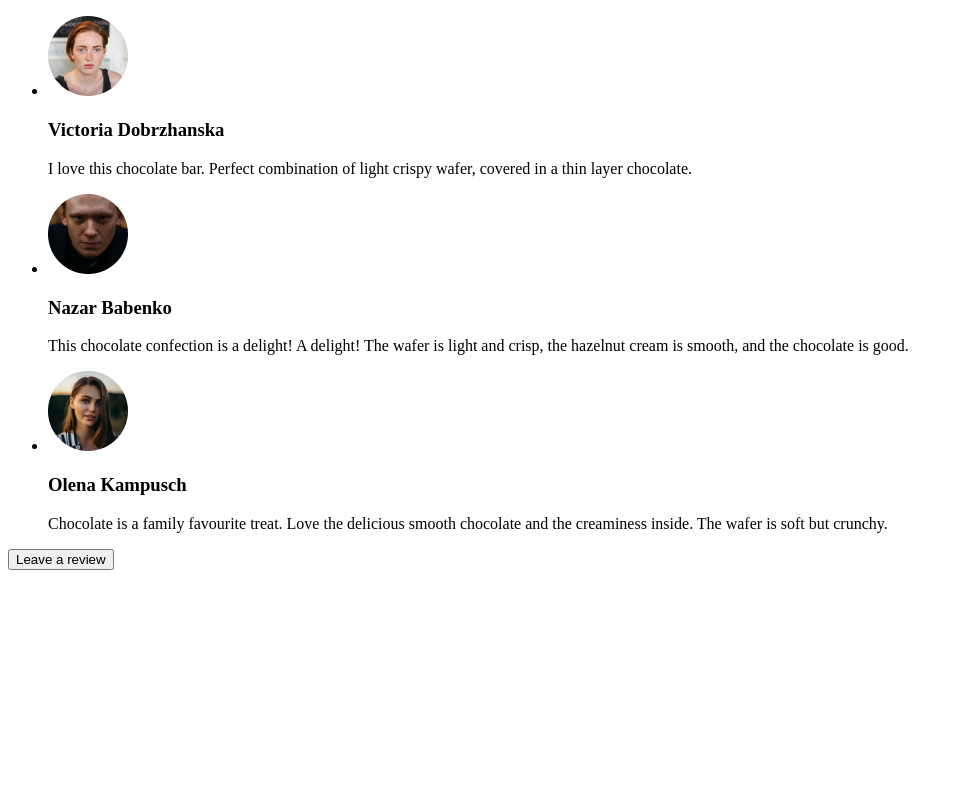
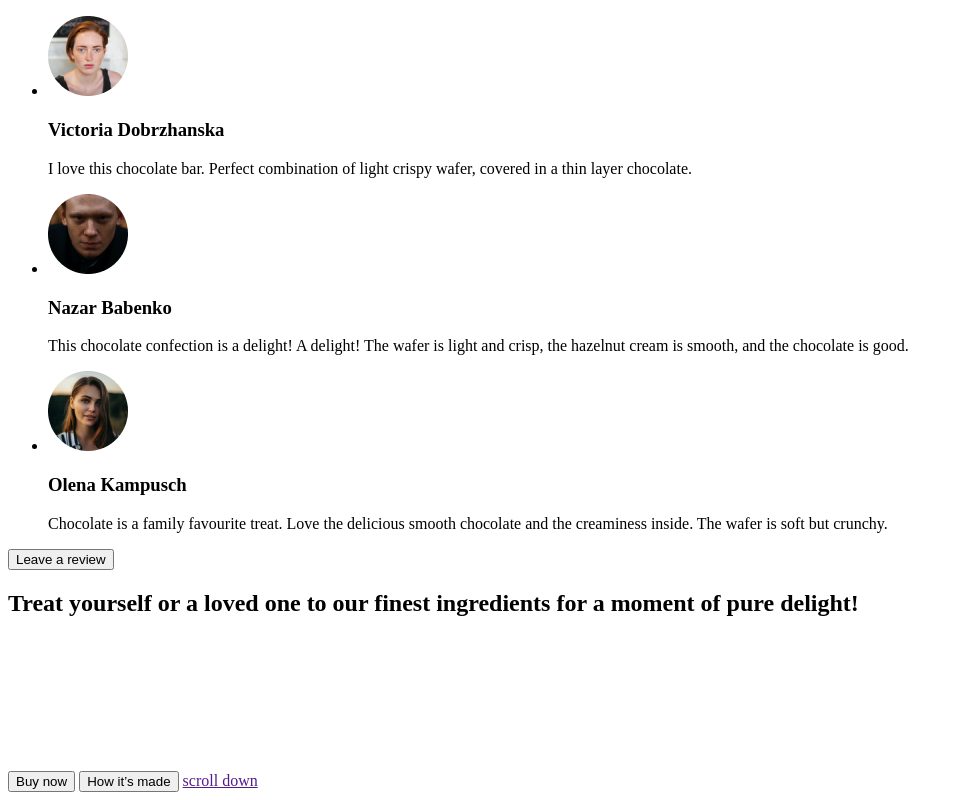
Before and after one commit to ASkypka/fson-101, a plain HTML site: page index.html in a window 1280 px wide. Shown: the part 3267-4067 px from the top of the page, without its empty margins (0-959 px from the left). Before the commit the page ends 3845 px from the top, so only its background shows below. Drawn offline with Linux system fonts and the light colour scheme.

Commit message:
Update index.html

```diff
--- a/index.html
+++ b/index.html
@@ -149,6 +149,15 @@
           </li>
         </ul>
         <button type="button">Leave a review</button>
+        <div>
+          <h1>Treat yourself or a loved one to our finest ingredients for a moment of pure delight!</h1>
+          <button type="button">Buy now</button>
+          <button type="button">How it’s made</button>
+          <a href="" target="_blank">scroll down</a>
+          <svg>
+            <use></use>
+          </svg>
+        </div>
       </section>
     </main>
   </body>
```
Lines whose indentation alone changed are shown as unchanged.
